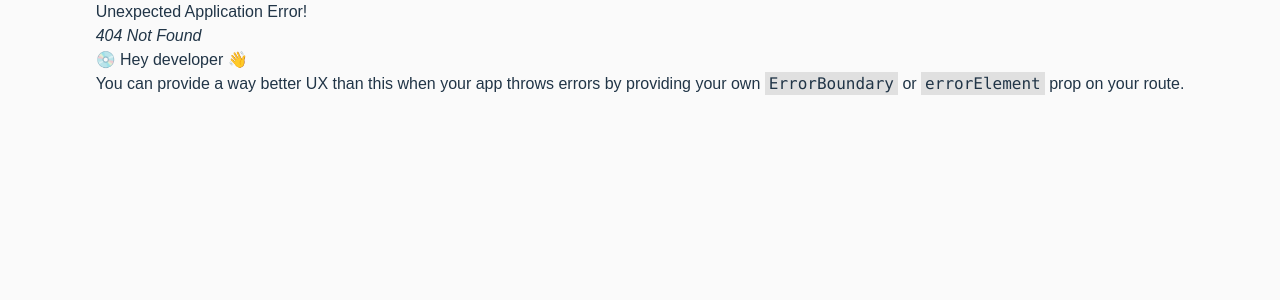
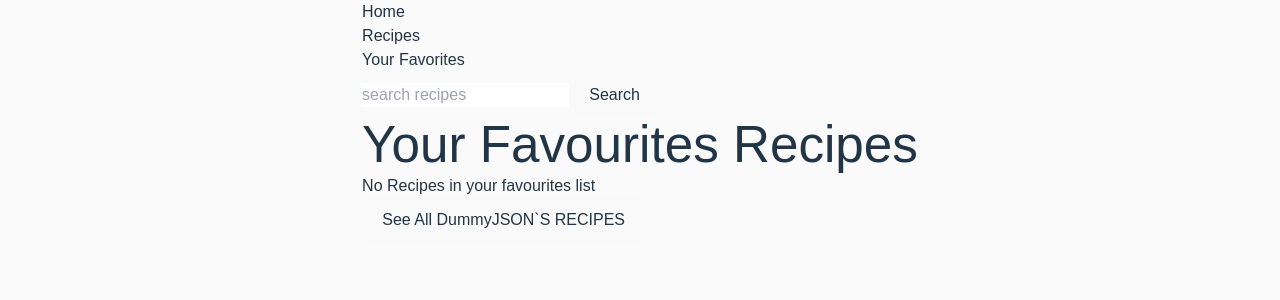
Before and after one commit to davidcarbonari/recipes_card, a React (Vite) app: page /favourites in a window 1280 px wide. Before the commit this address had no page. Shown: the top 300 px of the page. Built offline with nearby package versions, Linux system fonts and the light colour scheme; a web font is replaced by a local one.

Commit message:
sistemato il componente che gestisce i preferiti e aggiunto nella scheda dettaglio il pulsante per raggiungere la lista delle ricette salvate. Il pulsante salva ricetta se cliccato nuovamente ora la rimuove dalla lista, aggiornata icona sito

```diff
--- a/index.html
+++ b/index.html
@@ -3,8 +3,9 @@
 
 <head>
   <meta charset="UTF-8" />
+  <link rel="icon" type="image/svg+xml" href="/public/recipes.svg" />
   <meta name="viewport" content="width=device-width, initial-scale=1.0" />
-  <title>Recipes🧑🏻‍🍳</title>
+  <title>DJ RECIPES</title>
 </head>
 
 <body>
--- a/src/components/AllCards.jsx
+++ b/src/components/AllCards.jsx
@@ -31,7 +31,7 @@ export const AllCards = () => {
           </div>
           <div className="text-center m-auto ">
             <h2 className="text-black font-medium text-3xl p-6">
-              Select a recipes for more info
+              {"Select a recipes for more info"}
             </h2>
           </div>
         </div>
--- a/src/components/CardDetails.jsx
+++ b/src/components/CardDetails.jsx
@@ -42,6 +42,12 @@ export const CardDetails = () => {
       favContainer = [...favContainer, card[0]];
       localStorage.setItem("favContainer", JSON.stringify(favContainer));
       setIsSaved(true);
+    } else {
+      favContainer = favContainer.filter(
+        (savedCard) => savedCard.id !== card[0].id
+      );
+      localStorage.setItem("favContainer", JSON.stringify(favContainer));
+      setIsSaved(false);
     }
   };
 
@@ -59,11 +65,7 @@ export const CardDetails = () => {
             </div>
 
             <div className="flex justify-center col-span-1 text-3xl pt-4">
-              <Link
-                to={"/recipes"}
-                className="text-black"
-                // onClick={() => dispatch(srcDataImput(""))}
-              >
+              <Link to={"/recipes"} className="text-black">
                 <FontAwesomeIcon
                   icon={faCircleXmark}
                   className="hover:cursor-pointer shadow-md rounded-full shadow-zinc-600 transition-transform duration-300 transform hover:scale-125"
@@ -127,11 +129,17 @@ export const CardDetails = () => {
           </div>
           <div className="flex justify-center mb-3 ">
             <button
-              className="bg-zinc-300 text-black hover:cursor-pointer  shadow-black shadow-md transition-transform duration-300 transform hover:scale-105 disabled:bg-slate-700 disabled:text-white"
+              className={` hover:cursor-pointer  shadow-black shadow-md transition-transform duration-300 transform hover:scale-105 ${
+                !isSaved ? "bg-zinc-300 text-black" : "bg-slate-700 text-white"
+              } `}
               onClick={handleFavorites}
-              disabled={isSaved}
             >
-              {isSaved ? "Saved in your favorites" : "Add to your favorites"}
+              {!isSaved
+                ? "Add to your favorites"
+                : "Remove from your favourites"}
+            </button>
+            <button className="hover:cursor-pointer  shadow-black shadow-md transition-transform duration-300 transform hover:scale-105 ml-2 bg-zinc-700">
+              <Link to={"/favourites"}>Go to your favorites</Link>
             </button>
           </div>
         </div>
--- /dev/null
+++ b/src/components/FavouritesCards.jsx
@@ -0,0 +1,64 @@
+import { useEffect, useState } from "react";
+import { Navbar } from "./Navbar";
+import { Card } from "./Card";
+import { Link } from "react-router-dom";
+import { useDispatch } from "react-redux";
+import { srcDataImput } from "../redux/srcDataSlice";
+
+export const FavouritesCards = () => {
+  const [favContainer, setFavContainer] = useState([]);
+  useEffect(() => {
+    const favContainerString = localStorage.getItem("favContainer");
+    favContainerString ? setFavContainer(JSON.parse(favContainerString)) : [];
+    console.log(favContainer);
+  }, []);
+  const dispatch = useDispatch();
+  return (
+    <>
+      <Navbar />
+      <div className="text-center m-auto md:mt-3">
+        <h1 className="text-red-800 font-medium p-6">
+          Your Favourites Recipes
+        </h1>
+      </div>
+      <div
+        className={`${
+          favContainer.length
+            ? "grid grid-col lg:grid-cols-2  xl:grid-cols-3 justify-center"
+            : "flex justify-center"
+        }`}
+      >
+        {favContainer.length > 0 ? (
+          favContainer.map((recipe) => (
+            <Link to={`/recipes/${recipe.id}`} key={recipe.id}>
+              <Card
+                title={recipe.name}
+                ingredients={recipe.ingredients}
+                image={recipe.image}
+                instructions={recipe.instructions}
+                prepTimeMinutes={recipe.prepTimeMinutes}
+                cookTimeMinutes={recipe.cookTimeMinutes}
+                cuisine={recipe.cuisine}
+                servings={recipe.servings}
+                difficulty={recipe.difficulty}
+                rating={recipe.rating}
+              ></Card>
+            </Link>
+          ))
+        ) : (
+          <div>
+            <p className="text-black text-2xl text-left">
+              No Recipes in your favourites list
+            </p>
+            <button
+              className="bg-zinc-300 text-black hover:cursor-pointer  shadow-black shadow-md transition-transform duration-300 transform hover:scale-105 m-4 text-center"
+              onClick={() => dispatch(srcDataImput(""))}
+            >
+              <Link to={"/recipes"}>See All DummyJSON`S RECIPES</Link>
+            </button>
+          </div>
+        )}
+      </div>
+    </>
+  );
+};
--- a/src/components/Navbar.jsx
+++ b/src/components/Navbar.jsx
@@ -8,7 +8,7 @@ export const Navbar = () => {
   const srcData = useSelector((state) => `${state.srcDataImput.value}`);
   return (
     <div className="p-3 bg-origin-padding from-zinc-50 to-zinc-300">
-      <ul className=" text-black text-center text-lg grid grid-cols-1 lg:grid-cols-3">
+      <ul className=" text-black text-center text-lg grid grid-cols-1 lg:grid-cols-4">
         <li className="p-2.5 lg:min-w-40 ">
           <Link to={"/"}>Home</Link>
         </li>
@@ -20,6 +20,9 @@ export const Navbar = () => {
             Recipes
           </Link>
         </li>
+        <li className="p-2.5 lg:min-w-40">
+          <Link to={"/favourites"}>Your Favorites</Link>
+        </li>
         <li className="align-center">
           <SearchBar />
         </li>
--- a/src/components/SearchBar.jsx
+++ b/src/components/SearchBar.jsx
@@ -19,7 +19,7 @@ export const SearchBar = () => {
       <input
         type="text"
         placeholder="search recipes"
-        className=" bg-slate-700 text-white rounded-lg p-3 text-center mr-3 shadow-black shadow-md transition-transform duration-300 transform hover:scale-105"
+        className=" bg-slate-700 text-white rounded-lg py-3 text-center mr-3 shadow-black shadow-md transition-transform duration-300 transform hover:scale-105"
         onChange={handleInput}
         value={value}
         required
@@ -27,9 +27,11 @@ export const SearchBar = () => {
       <Link to={"/recipes"}>
         <button
           type="submit"
-          className="bg-zinc-300 text-black hover:cursor-pointer  shadow-black shadow-md transition-transform duration-300 transform hover:scale-105"
+          className={
+            "bg-zinc-300 text-black disabled:text-gray-400 hover:cursor-pointer  shadow-black shadow-md transition-transform duration-300 transform hover:scale-105"
+          }
           onClick={handleSubmit}
-          disabled={value == null ? true : false}
+          disabled={value == "" ? true : false}
         >
           Search
         </button>
--- a/src/main.jsx
+++ b/src/main.jsx
@@ -5,6 +5,7 @@ import "./index.css";
 import { createBrowserRouter, RouterProvider } from "react-router-dom";
 import { AllCards } from "./components/AllCards";
 import { CardDetails } from "./components/CardDetails.jsx";
+import { FavouritesCards } from "./components/FavouritesCards.jsx";
 import store from "./redux/store";
 import { Provider } from "react-redux";
 const router = createBrowserRouter([
@@ -17,6 +18,7 @@ const router = createBrowserRouter([
     element: <AllCards />,
   },
   { path: "/recipes/:cardId", element: <CardDetails /> },
+  { path: "/favourites", element: <FavouritesCards /> },
 ]);
 ReactDOM.createRoot(document.getElementById("root")).render(
   <React.StrictMode>
```
Also changed, not shown: public/recipes.svg (added).
